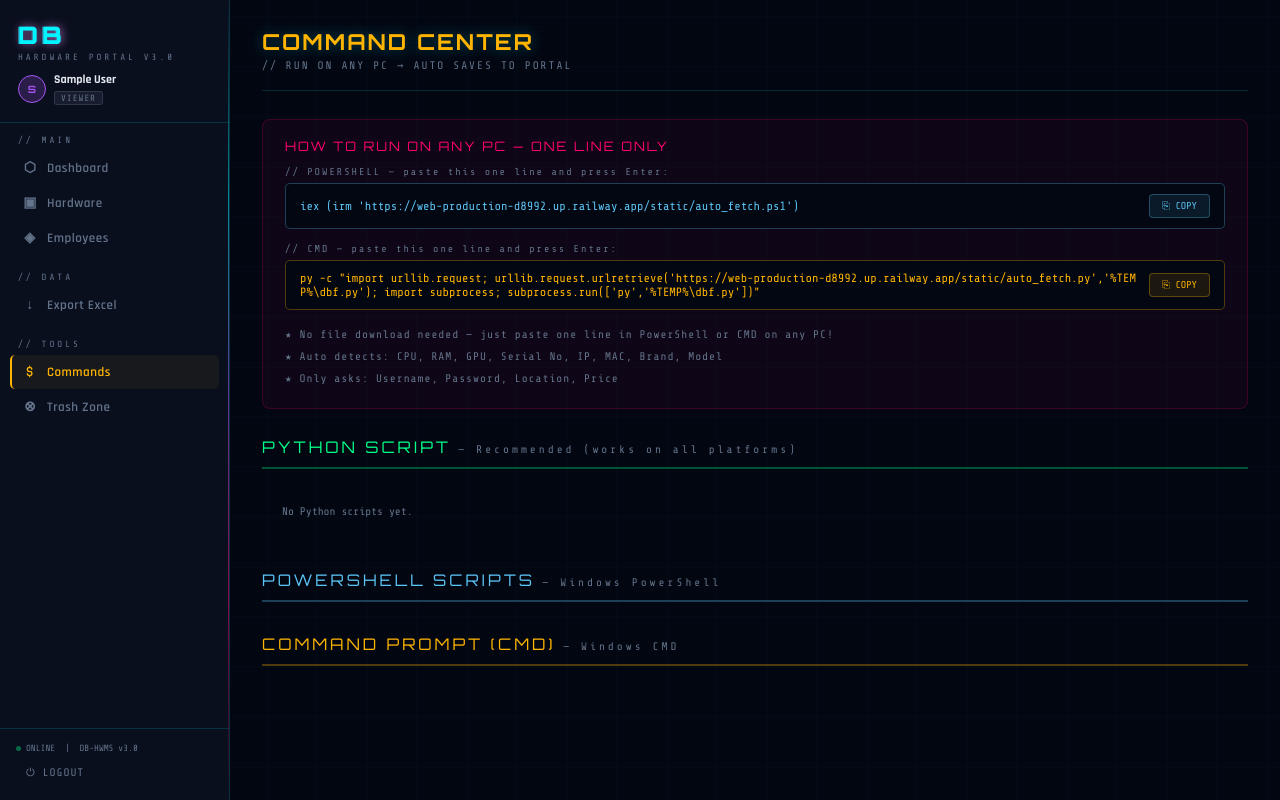
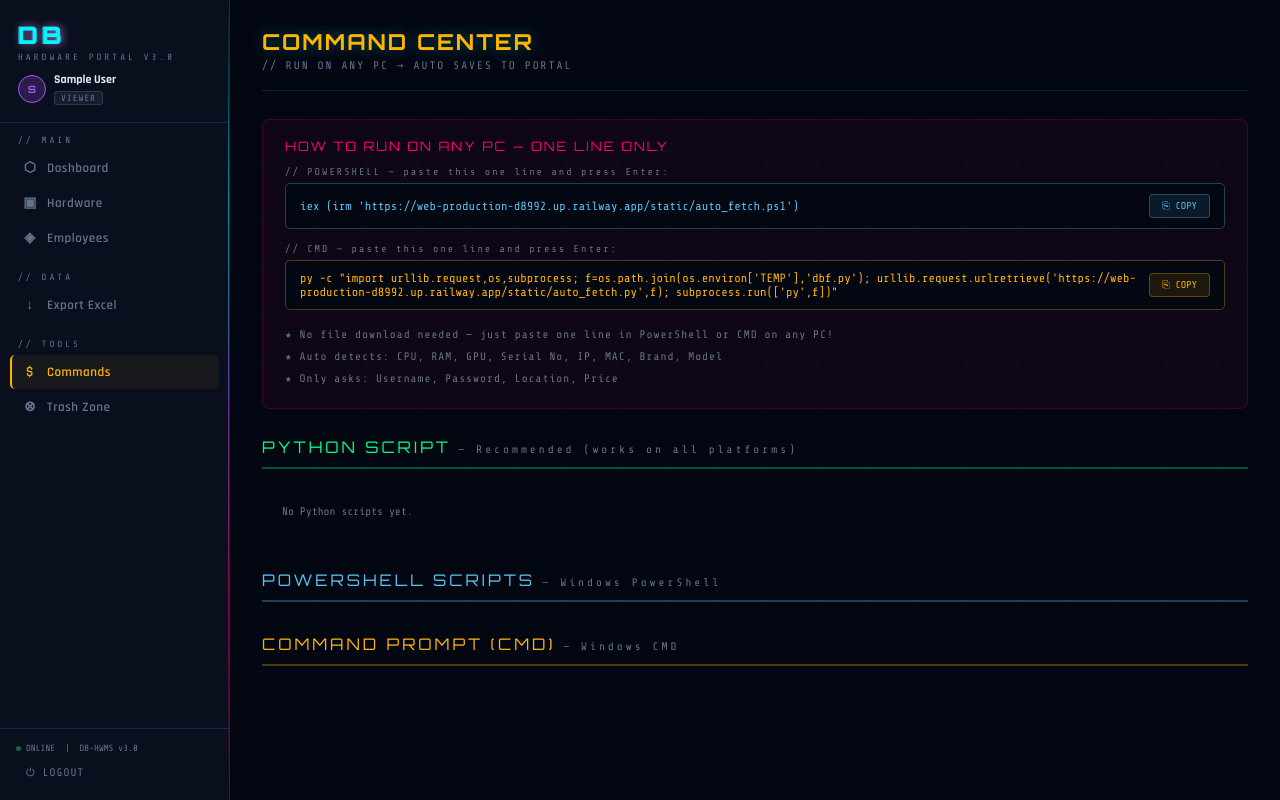
Before and after one commit to Swastik-code-blip/db-portal, a Django app: page /commands/ in a window 1280 px wide. Run offline with Django 4.2, Linux system fonts and the light colour scheme; the visitor is signed in with stand-in values (Sample User, id 1); data that the repository does not hold is empty.

Commit message:
Fix CMD one-liner unicode error

```diff
--- a/templates/hardware/commands.html
+++ b/templates/hardware/commands.html
@@ -56,7 +56,7 @@
   <div style="margin-bottom:14px;">
     <div style="font-family:'Share Tech Mono',monospace;font-size:10px;color:var(--muted);letter-spacing:2px;margin-bottom:6px;">// CMD — paste this one line and press Enter:</div>
     <div style="background:var(--bg);border:1px solid rgba(255,180,0,0.3);border-radius:5px;padding:10px 14px;display:flex;align-items:center;justify-content:space-between;gap:10px;">
-      <code style="font-family:'Share Tech Mono',monospace;font-size:12px;color:var(--amber);word-break:break-all;" id="cmd-oneliner">py -c "import urllib.request; urllib.request.urlretrieve('https://web-production-d8992.up.railway.app/static/auto_fetch.py','%TEMP%\dbf.py'); import subprocess; subprocess.run(['py','%TEMP%\dbf.py'])"</code>
+      <code style="font-family:'Share Tech Mono',monospace;font-size:12px;color:var(--amber);word-break:break-all;" id="cmd-oneliner">py -c "import urllib.request,os,subprocess; f=os.path.join(os.environ['TEMP'],'dbf.py'); urllib.request.urlretrieve('https://web-production-d8992.up.railway.app/static/auto_fetch.py',f); subprocess.run(['py',f])"</code>
       <button onclick="navigator.clipboard.writeText(document.getElementById('cmd-oneliner').textContent).then(()=>showToast('// COPIED!'))" style="background:rgba(255,180,0,0.1);border:1px solid rgba(255,180,0,0.3);color:var(--amber);border-radius:4px;padding:5px 12px;font-family:'Share Tech Mono',monospace;font-size:10px;cursor:pointer;white-space:nowrap;">⎘ COPY</button>
     </div>
   </div>
```
